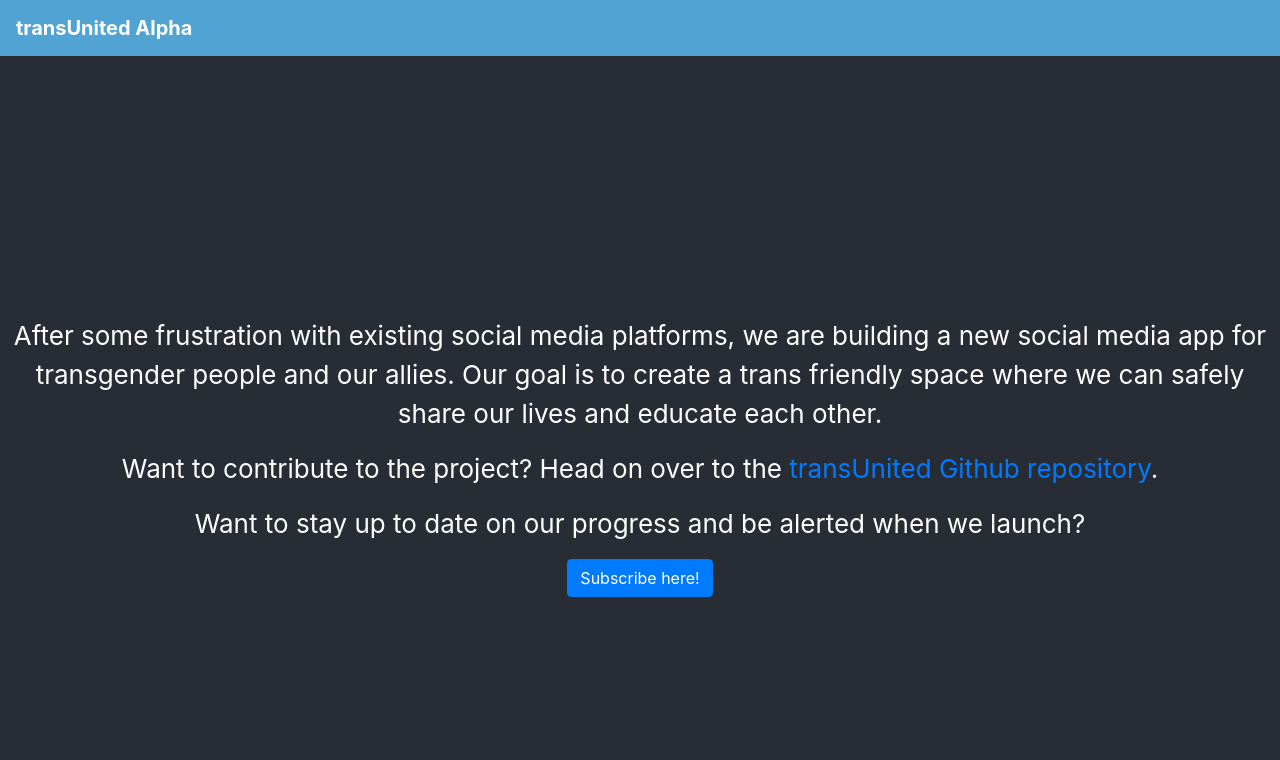
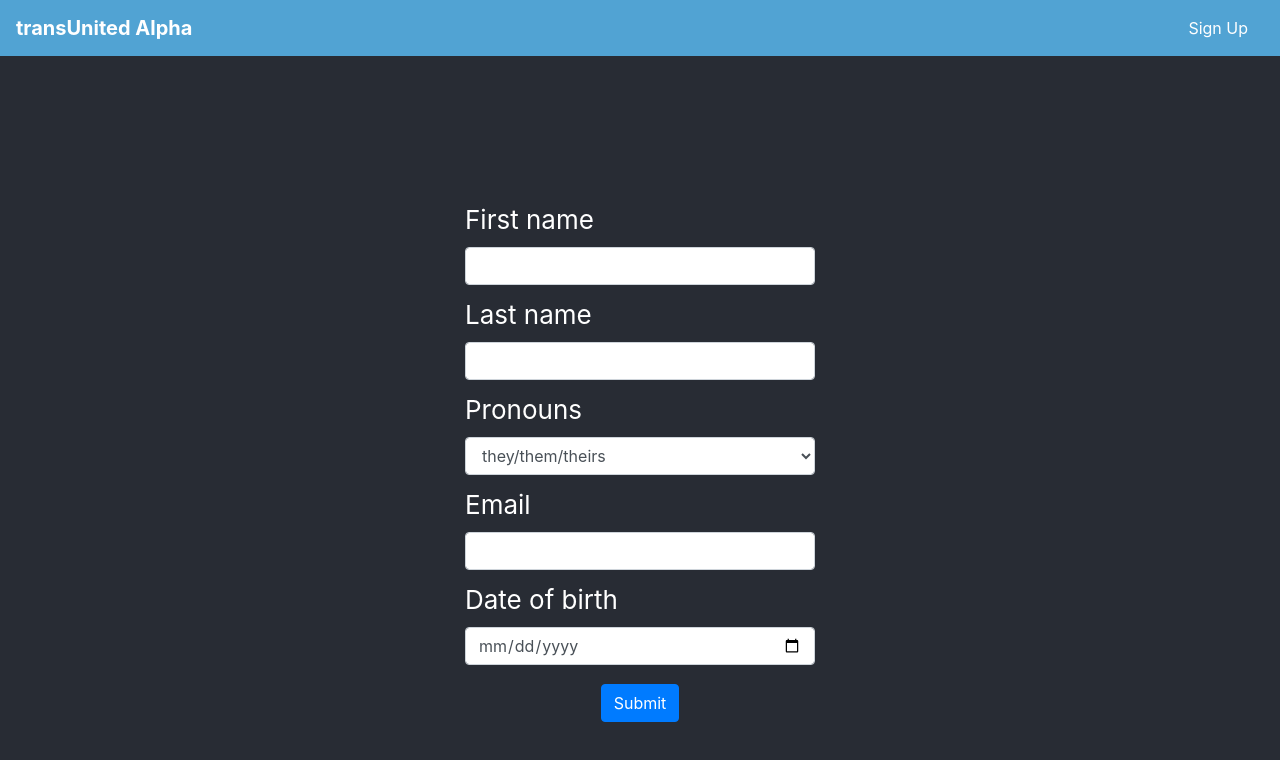
Before and after one commit to cwinters8/transUnited.lgbt, a React (Create React App) app in the folder client/web/: page /sign-up in a window 1280 px wide. Shown: the top 760 px of the page. Built offline with nearby package versions, Linux system fonts and the light colour scheme.

Commit message:
add SignUp component and do some refactoring

```diff
--- a/client/web/package.json
+++ b/client/web/package.json
@@ -10,6 +10,7 @@
     "bootstrap": "^4.4.1",
     "react": "^16.12.0",
     "react-dom": "^16.12.0",
+    "react-router-dom": "^5.1.2",
     "react-scripts": "3.3.0",
     "reactstrap": "^8.3.2"
   },
--- a/client/web/src/App.css
+++ b/client/web/src/App.css
@@ -18,17 +18,6 @@
   color: var(--main-text-color);
 }
 
-.App-logo {
-  height: 40vmin;
-  pointer-events: none;
-}
-
-@media (prefers-reduced-motion: no-preference) {
-  .App-logo {
-    animation: App-logo-spin infinite 20s linear;
-  }
-}
-
 .main {
   min-height: 100vh;
   display: flex;
@@ -42,11 +31,15 @@
   color: #61dafb;
 }
 
-@keyframes App-logo-spin {
-  from {
-    transform: rotate(0deg);
-  }
-  to {
-    transform: rotate(360deg);
-  }
+.signUpFormGroup label {
+  margin-top: 10px;
 }
+
+.signUpFormGroup {
+  text-align: left;
+  min-width: 350px;
+}
+
+#customPronouns {
+  margin-top: 5px;
+}
--- a/client/web/src/App.js
+++ b/client/web/src/App.js
@@ -1,28 +1,54 @@
 import React, { useState } from 'react';
+import {BrowserRouter, Switch, Route} from 'react-router-dom';
 import './App.css';
-import {Navbar, NavbarBrand, Modal, ModalHeader, Button} from 'reactstrap';
+import {Navbar, NavbarBrand, Nav, NavItem, NavLink, Modal, ModalHeader} from 'reactstrap';
 
+import Main from './Components/Main';
 import Subscribe from './Components/Subscribe';
+import SignUp from './Components/SignUp';
 
 const App = () => {
   const [modal, setModal] = useState(false);
   const toggleModal = () => setModal(!modal);
 
+  /**
+   * Checks whether a given string is a valid email address.
+   *
+   * @param {*} email - The string to validate.
+   * @returns true or false
+   */
+  const validateEmail = email => {
+    const emailRegex = /^[^@]+@[^@]+\.[a-z]+$/i;
+    return emailRegex.test(email);
+  }
+
   return (
     <div className="App">
       <Navbar expand="md">
         <NavbarBrand href="/"><strong>transUnited Alpha</strong></NavbarBrand>
+        <Nav className="ml-auto">
+          <NavItem>
+            <NavLink href="/sign-up">Sign Up</NavLink>
+          </NavItem>
+        </Nav>
       </Navbar>
-      <div className="main">
-        <p>After some frustration with existing social media platforms, we are building a new social media app for transgender people and our allies. Our goal is to create a trans friendly space where we can safely share our lives and educate each other.</p>
-        <p>Want to contribute to the project? Head on over to the <a target="_blank" rel="noopener noreferrer" href="https://github.com/cwinters8/transUnited.lgbt">transUnited Github repository</a>.</p>
-        <p>Want to stay up to date on our progress and be alerted when we launch?</p>
-        <Button onClick={toggleModal} color="primary">Subscribe here!</Button>
-      </div>
+
       <Modal isOpen={modal}>
         <ModalHeader toggle={toggleModal}>Subscribe</ModalHeader>
-        <Subscribe toggleModal={toggleModal} />
+        <Subscribe toggleModal={toggleModal} validateEmail={validateEmail} />
       </Modal>
+
+      {/* Routing */}
+      <div className="main">
+        <BrowserRouter>
+          <Switch>
+            {/* Default */}
+            <Route exact path="/" render={() => <Main toggleModal={toggleModal} />} />
+            {/* Sign Up */}
+            <Route path="/sign-up" render={() => <SignUp validateEmail={validateEmail} />} />
+          </Switch>
+        </BrowserRouter>
+      </div>
     </div>
   );
 }
--- /dev/null
+++ b/client/web/src/Components/Main.js
@@ -0,0 +1,15 @@
+import React from 'react';
+import {Button} from 'reactstrap';
+
+const Main = props => {
+  return (
+    <div>
+      <p>After some frustration with existing social media platforms, we are building a new social media app for transgender people and our allies. Our goal is to create a trans friendly space where we can safely share our lives and educate each other.</p>
+      <p>Want to contribute to the project? Head on over to the <a target="_blank" rel="noopener noreferrer" href="https://github.com/cwinters8/transUnited.lgbt">transUnited Github repository</a>.</p>
+      <p>Want to stay up to date on our progress and be alerted when we launch?</p>
+      <Button onClick={props.toggleModal} color="primary">Subscribe here!</Button>
+    </div>
+  );
+}
+
+export default Main;
--- /dev/null
+++ b/client/web/src/Components/SignUp.js
@@ -0,0 +1,94 @@
+import React from 'react';
+import {Form, FormGroup, Label, Input, Button} from 'reactstrap';
+
+class SignUp extends React.Component {
+  state = {
+    showCustomPronounField: false,
+    isValidEmail: true,
+    firstName: null,
+    lastName: null,
+    pronouns: null,
+    email: null,
+    dob: null
+  };
+  pronouns = [
+    'they/them/theirs',
+    'she/her/hers',
+    'he/him/his',
+    'ze/zir/zirs',
+    'xe/xem/xyrs',
+    'custom'
+  ];
+  processPronouns = event => {
+    this.setState({pronouns: event.target.value});
+    if (event.target.value === 'custom') {
+      this.setState({showCustomPronounField: true});
+    } else {
+      this.setState({showCustomPronounField: false});
+    }
+  }
+  processEmail = event => {
+    if (this.props.validateEmail(event.target.value)) {
+      this.setState({
+        email: event.target.value,
+        isValidEmail: true
+      });
+    } else {
+      this.setState({isValidEmail: false});
+    }
+  }
+  // TODO: processDob function to validate user is 18+
+  CustomPronouns = () => {
+    if (this.state.showCustomPronounField) {
+      return (
+        <FormGroup id="customPronouns">
+          <Input required type="text" placeholder="Add pronouns here" />
+        </FormGroup>
+      );
+    } else {
+      return null;
+    }
+  }
+
+  InvalidEmail = () => {
+    if (!this.state.isValidEmail) {
+      return (
+        <p>Please provide a valid email address</p>
+      );
+    } else {
+      return null;
+    }
+  }
+
+  submit = event => {
+    event.preventDefault();
+    console.log('submitted!');
+    // TODO: execute a function that handles user sign up
+  }
+
+  render() {
+    return (
+      <Form id="signUpForm" onSubmit={this.submit}>
+        <FormGroup className="signUpFormGroup">
+          <Label>First name</Label>
+          <Input required type="text" onChange={event => this.setState({firstName: event.target.value})} />
+          <Label>Last name</Label>
+          <Input required type="text" onChange={event => this.setState({lastName: event.target.value})} />
+          <Label>Pronouns</Label>
+          <Input required type="select" onChange={this.processPronouns}>
+            {this.pronouns.map((item, index) => <option key={index}>{item}</option>)}
+          </Input>
+          <this.CustomPronouns />
+          <Label>Email</Label>
+          <Input required type="email" onChange={this.processEmail} />
+          <this.InvalidEmail />
+          <Label>Date of birth</Label>
+          <Input required type="date" onChange={event => this.setState({dob: event.target.value})}  />
+        </FormGroup>
+        <Button type="submit" color="primary">Submit</Button>
+      </Form>
+    )
+  }
+}
+
+export default SignUp;
--- a/client/web/src/Components/Subscribe.js
+++ b/client/web/src/Components/Subscribe.js
@@ -14,11 +14,11 @@ class Subscribe extends React.Component {
     const invalidEmailId = 'invalidEmail';
     if (!firstName || !lastName || !email) {
       // remove other error if necessary
-      if (this.validateEmail(email)) {
+      if (this.props.validateEmail(email)) {
         this.removeElement(invalidEmailId, formId);
       }
       this.renderError(emptyFieldErrorId, 'Please fill in all fields', formId, buttonId);
-    } else if (!this.validateEmail(email)) {
+    } else if (!this.props.validateEmail(email)) {
       // first remove other error if necessary
       if (firstName && lastName && email) {
         this.removeElement(emptyFieldErrorId, formId);
@@ -63,16 +63,6 @@ class Subscribe extends React.Component {
         }
       });
     }
-  }
-  /**
-   * Checks whether a given string is a valid email address.
-   *
-   * @param {*} email - The string to validate.
-   * @returns true or false
-   */
-  validateEmail = email => {
-    const emailRegex = /^[^@]+@[^@]+\.[a-z]+$/i;
-    return emailRegex.test(email);
   }
 
   /**
```
Also changed, not shown: 1 other file (tests, documents, lock files or other folders).
